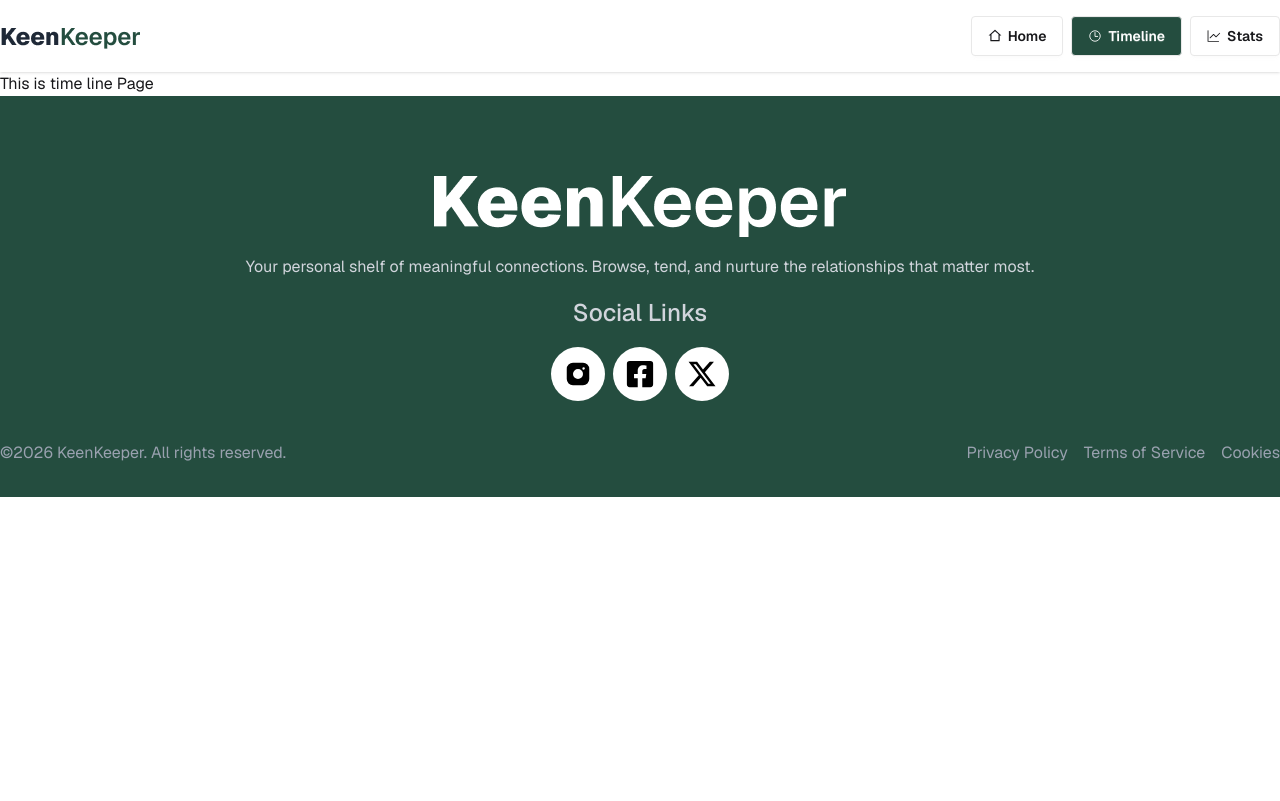
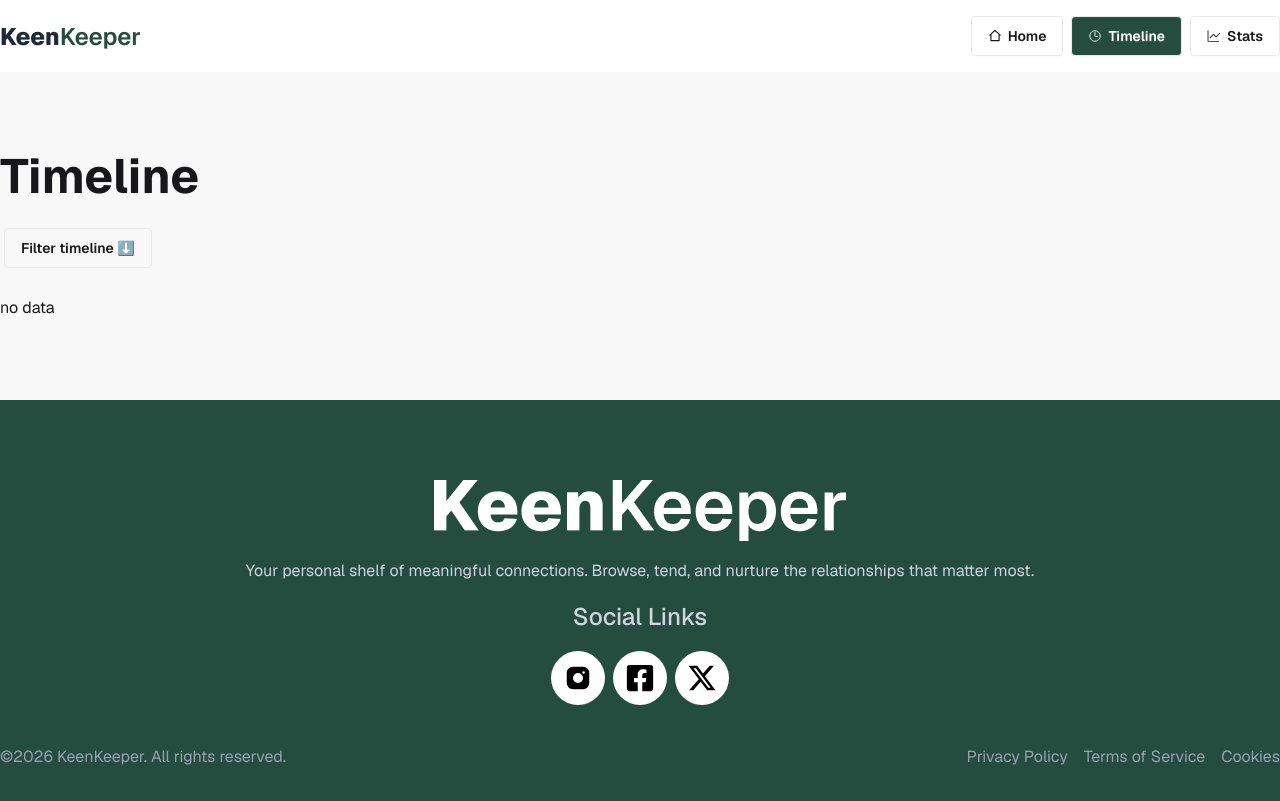
Before and after one commit to md-moynul/keen-keeper, a React (Vite) app: page /timeline in a window 1280 px wide. Built offline with nearby package versions, Linux system fonts and the light colour scheme.

Commit message:
add timeline page

```diff
--- a/src/components/friendDetails/CheckIn.jsx
+++ b/src/components/friendDetails/CheckIn.jsx
@@ -2,20 +2,40 @@ import { useContext } from 'react';
 import { LuPhoneCall } from 'react-icons/lu';
 import { MdOutlineTextsms, MdOutlineVideocam } from 'react-icons/md';
 import { ContactContext } from '../../context/ContactContext';
+import { toast } from 'react-toastify';
 
 const CheckIn = ({ targetedFriends }) => {
-    // console.log(targetedFriends);
     const {allContact , setAllContact} = useContext(ContactContext)
 
     const handelCall = (targetedFriends) => {
         const {name} = targetedFriends
         console.log('call clicked', targetedFriends.name);
         const time = new Date()
-        // const newContact = {name , status : 'call' , time: ''}
+        const newContact = {name , status : 'Call' , time:time}
         console.log(time);
+        setAllContact([...allContact ,newContact])
+        toast.success('called successful')
+    }
+    const handelMassage = (targetedFriends) => {
+        const {name} = targetedFriends
+        console.log('call clicked', targetedFriends.name);
+        const time = new Date()
+        const newContact = {name , status : 'Text' , time:time}
+        console.log(time);
+        setAllContact([...allContact ,newContact])
+        toast.success('massaged successful')
+    }
+    const handelVideo = (targetedFriends) => {
+        const {name} = targetedFriends
+        console.log('call clicked', targetedFriends.name);
+        const time = new Date()
+        const newContact = {name , status : 'Video' , time:time}
+        console.log(time);
+        setAllContact([...allContact ,newContact])
+        toast.success('video successful')
+    }
+    console.log(allContact);
 
-
-    }
     return (
         <div className="shadow bg-base-100 rounded-2xl  space-y-4 p-5 flex flex-col">
             <h3 className="text-xl text-[#244D3F]">Quick Check-In</h3>
@@ -24,11 +44,11 @@ const CheckIn = ({ targetedFriends }) => {
                     <LuPhoneCall size={32} />
                     <p className='text-[18px] '>Call</p>
                 </div>
-                <div className="btn h-fit grid items-center justify-center rounded p-4 space-y-1 ">
+                <div onClick={() => { handelMassage(targetedFriends) }} className="btn h-fit grid items-center justify-center rounded p-4 space-y-1 ">
                     <MdOutlineTextsms size={32} />
                     <p className='text-[18px] '>Text</p>
                 </div>
-                <div className="btn h-fit grid items-center justify-center rounded p-4 space-y-1 ">
+                <div onClick={() => { handelVideo(targetedFriends) }} className="btn h-fit grid items-center justify-center rounded p-4 space-y-1 ">
                     <MdOutlineVideocam size={32} />
                     <p className='text-[18px] '>Video</p>
                 </div>
--- /dev/null
+++ b/src/components/timeline/ContactCard.jsx
@@ -0,0 +1,20 @@
+import call from '../../assets/images/call.png';
+import text from '../../assets/images/text.png';
+import video from '../../assets/images/video.png';
+
+const ContactCard = ({ contact }) => {
+    return (
+        <div className='p-4 bg-base-100 rounded-2xl space-x-4 flex' >
+            <div>
+                {contact.status === 'Call' ? <img src={call} alt="" /> : contact.status === 'Text' ? <img src={text} alt="" /> : contact.status === 'Video' ? <img src={video} alt="" /> : ''}
+            </div>
+            <div>
+                <p><span className='font-bold '>{contact.status}</span> with {contact.name}</p>
+                <p>{}</p>
+            </div>
+
+        </div>
+    );
+};
+
+export default ContactCard;
--- a/src/pages/Timeline/Timeline.jsx
+++ b/src/pages/Timeline/Timeline.jsx
@@ -1,9 +1,29 @@
-import React from 'react';
+import React, { useContext } from 'react';
+import { ContactContext } from '../../context/ContactContext';
+import ContactCard from '../../components/timeline/ContactCard';
 
 const Timeline = () => {
+    const { allContact} = useContext(ContactContext)
+    console.log(allContact);
+
     return (
-        <div>
-            This is time line Page
+        <div className='bg-base-200'>
+            <div className='container mx-auto py-20 space-y-6 '>
+                <h2 className="text-5xl font-bold">Timeline </h2>
+                <div>
+                    <div className="dropdown dropdown-bottom">
+                        <div tabIndex={0} role="button" className="btn m-1">Filter timeline ⬇️</div>
+                        <ul tabIndex="-1" className="dropdown-content menu bg-base-100 rounded-box z-1 w-52 p-2 shadow-sm">
+                            <li><a>Item 1</a></li>
+                            <li><a>Item 2</a></li>
+                        </ul>
+                    </div>
+                </div>
+                <div className='space-y-6 '>
+                    {allContact.length === 0 ? <div>no data</div> :allContact.map((contact , i) =>  <ContactCard key={i} contact={contact}/>)}
+                    {}
+                </div>
+            </div>
         </div>
     );
 };
```
